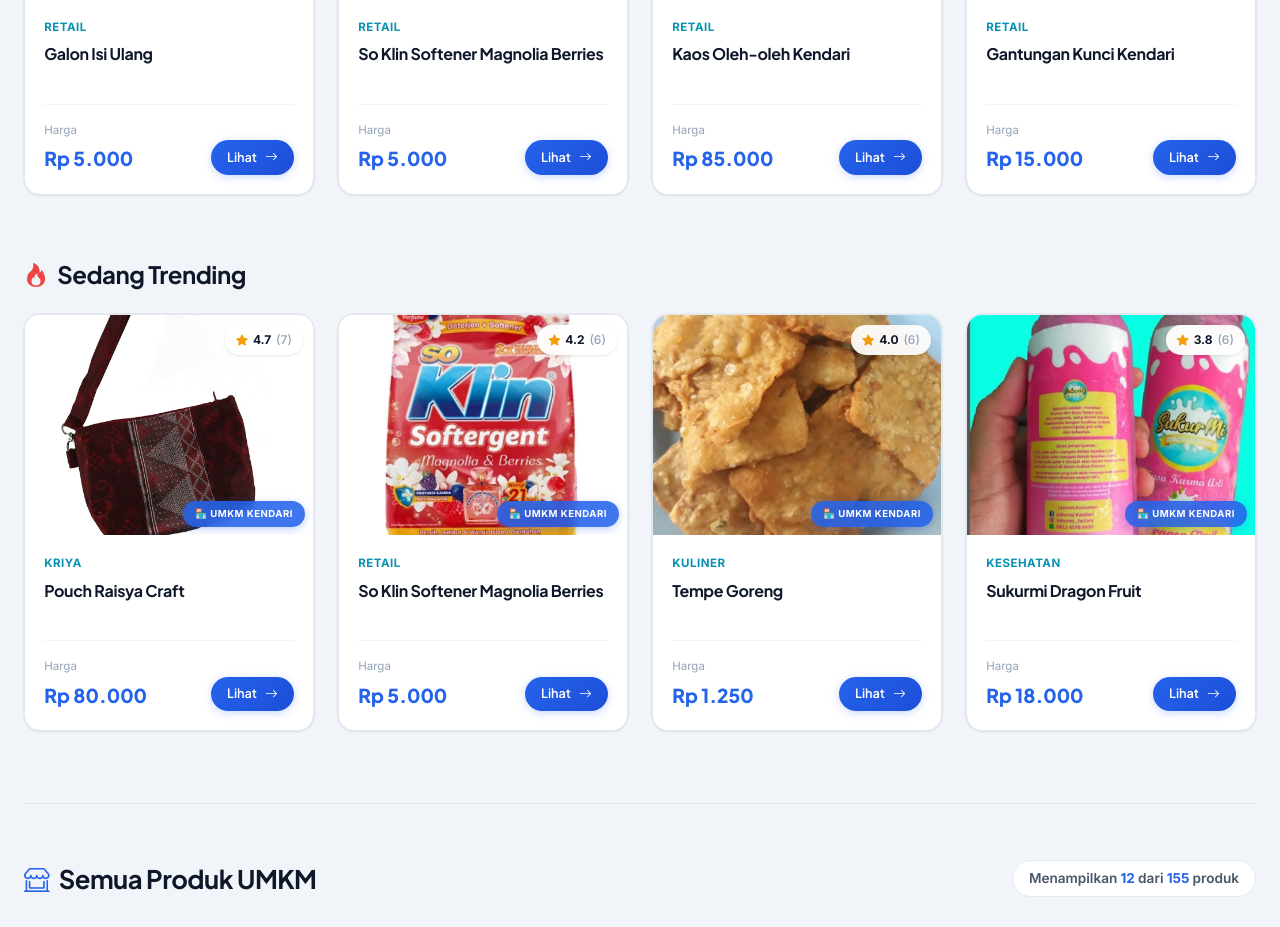
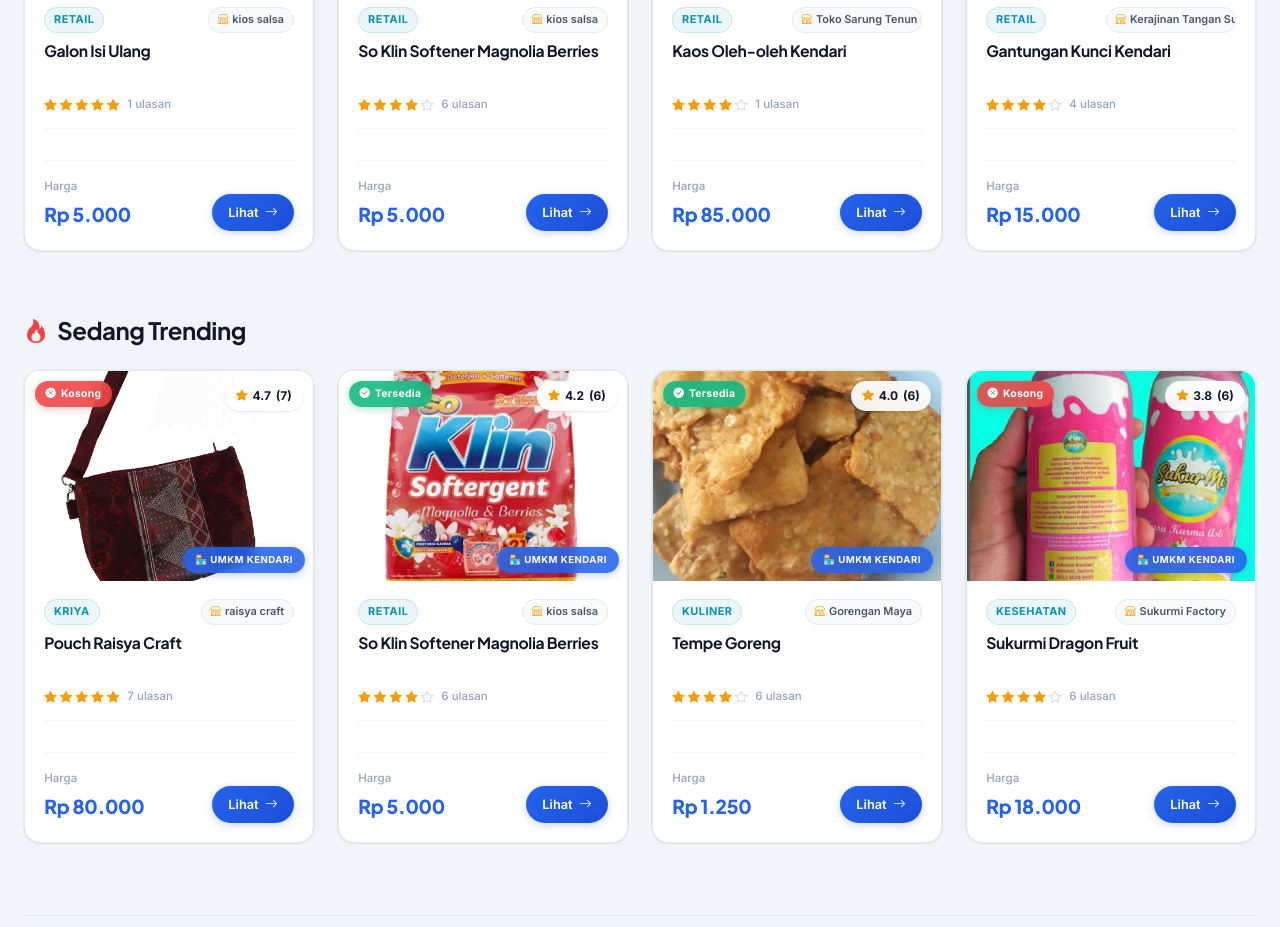
Before and after one commit to sahrulraiya23/umkm-kendari-rec, a Flask app: page / in a window 1280 px wide. Shown: the part 1291-2218 px from the top of the page. Run offline with Flask 3, Linux system fonts and the light colour scheme; data comes from the database, SQL or seed files in the repository; some libraries are stand-ins or nearby versions.

Commit message:
Update style card produk

```diff
--- a/static/css/style.css
+++ b/static/css/style.css
@@ -612,20 +612,23 @@ img {
     transition: var(--transition);
     position: relative;
     box-shadow: var(--shadow-card);
+    display: flex;
+    flex-direction: column;
 }
 
 .product-card:hover {
     transform: translateY(-6px);
-    border-color: rgba(37, 99, 235, 0.2);
+    border-color: rgba(37, 99, 235, 0.25);
     box-shadow: var(--shadow-xl), var(--shadow-glow);
 }
 
 .product-card .card-image {
     width: 100%;
-    height: 200px;
+    height: 210px;
     overflow: hidden;
     position: relative;
     background: var(--bg-surface);
+    flex-shrink: 0;
 }
 
 .product-card .card-image img {
@@ -646,8 +649,8 @@ img {
     bottom: 0;
     left: 0;
     right: 0;
-    height: 50%;
-    background: linear-gradient(to top, rgba(15, 23, 42, 0.15), transparent);
+    height: 55%;
+    background: linear-gradient(to top, rgba(15, 23, 42, 0.25), transparent);
     opacity: 0;
     transition: opacity 0.4s ease;
     pointer-events: none;
@@ -697,7 +700,8 @@ img {
     font-weight: 700;
     font-size: 0.85rem;
     gap: 0.6rem;
-    position: relative;
+    position: absolute;
+    top: 0; left: 0; right: 0; bottom: 0;
     overflow: hidden;
 }
 
@@ -726,29 +730,101 @@ img {
     font-size: 0.75rem;
 }
 
+/* === STOCK BADGE (top-left on image) === */
+.stock-badge {
+    position: absolute;
+    top: 10px;
+    left: 10px;
+    z-index: 3;
+    display: inline-flex;
+    align-items: center;
+    gap: 0.3rem;
+    padding: 0.25rem 0.65rem;
+    border-radius: var(--radius-full);
+    font-size: 0.65rem;
+    font-weight: 700;
+    letter-spacing: 0.3px;
+    backdrop-filter: blur(8px);
+}
+
+.stock-available {
+    background: rgba(16, 185, 129, 0.88);
+    color: white;
+    box-shadow: 0 2px 8px rgba(16, 185, 129, 0.35);
+}
+
+.stock-empty {
+    background: rgba(239, 68, 68, 0.88);
+    color: white;
+    box-shadow: 0 2px 8px rgba(239, 68, 68, 0.3);
+}
+
+/* === CARD BODY === */
 .product-card .card-body {
-    padding: 1.2rem;
+    padding: 1.1rem 1.2rem 1.2rem;
+    display: flex;
+    flex-direction: column;
+    flex: 1;
+}
+
+/* Meta row: kategori + UMKM name */
+.card-meta-row {
+    display: flex;
+    align-items: center;
+    justify-content: space-between;
+    gap: 0.4rem;
+    margin-bottom: 0.45rem;
+    flex-wrap: wrap;
 }
 
 .product-card .card-category {
-    font-size: 0.72rem;
+    font-size: 0.68rem;
     color: var(--secondary);
     font-weight: 700;
     text-transform: uppercase;
     letter-spacing: 0.5px;
-    margin-bottom: 0.35rem;
-}
-
+    background: rgba(8, 145, 178, 0.08);
+    padding: 0.18rem 0.55rem;
+    border-radius: var(--radius-full);
+    border: 1px solid rgba(8, 145, 178, 0.15);
+    white-space: nowrap;
+}
+
+/* UMKM Seller Name */
+.card-umkm-name {
+    display: inline-flex;
+    align-items: center;
+    gap: 0.25rem;
+    font-size: 0.68rem;
+    font-weight: 600;
+    color: var(--text-secondary);
+    background: var(--bg-surface);
+    border: 1px solid var(--border-color);
+    padding: 0.18rem 0.55rem;
+    border-radius: var(--radius-full);
+    white-space: nowrap;
+    max-width: 130px;
+    overflow: hidden;
+    text-overflow: ellipsis;
+}
+
+.card-umkm-name i {
+    color: var(--accent);
+    font-size: 0.65rem;
+}
+
+/* Product Title */
 .product-card .card-title {
-    font-size: 1rem;
+    font-size: 0.98rem;
     font-weight: 700;
-    margin-bottom: 0.5rem;
+    margin-bottom: 0.6rem;
     color: var(--text-primary);
     display: -webkit-box;
     -webkit-line-clamp: 2;
     -webkit-box-orient: vertical;
     overflow: hidden;
-    line-height: 1.4;
+    line-height: 1.45;
+    min-height: 2.8rem;
 }
 
 .product-card .card-title a {
@@ -758,6 +834,84 @@ img {
 
 .product-card .card-title a:hover {
     color: var(--primary);
+}
+
+/* Stars row */
+.card-stars {
+    display: flex;
+    align-items: center;
+    gap: 0.2rem;
+    margin-bottom: 0.8rem;
+    font-size: 0.78rem;
+    color: var(--accent);
+}
+
+.card-stars .bi-star {
+    color: #CBD5E1;
+}
+
+.card-review-count {
+    font-size: 0.72rem;
+    color: var(--text-muted);
+    margin-left: 0.3rem;
+    font-weight: 500;
+}
+
+/* Divider */
+.card-divider {
+    height: 1px;
+    background: var(--border-light);
+    margin-bottom: 0.9rem;
+}
+
+/* Price + CTA */
+.card-footer-bar {
+    display: flex;
+    align-items: center;
+    justify-content: space-between;
+    gap: 0.5rem;
+    margin-top: auto;
+}
+
+.card-price-block {}
+
+.card-price-label {
+    font-size: 0.7rem;
+    color: var(--text-muted);
+    font-weight: 500;
+    margin-bottom: 0.1rem;
+}
+
+.card-price-value {
+    font-size: 1.1rem;
+    font-weight: 800;
+    color: var(--primary);
+    letter-spacing: -0.3px;
+}
+
+/* Lihat Button */
+.card-btn-lihat {
+    display: inline-flex;
+    align-items: center;
+    gap: 0.4rem;
+    padding: 0.45rem 1rem;
+    background: linear-gradient(135deg, var(--primary), var(--primary-dark));
+    color: white;
+    font-size: 0.8rem;
+    font-weight: 600;
+    border-radius: var(--radius-full);
+    text-decoration: none;
+    transition: var(--transition);
+    box-shadow: 0 2px 8px rgba(37, 99, 235, 0.25);
+    white-space: nowrap;
+    flex-shrink: 0;
+}
+
+.card-btn-lihat:hover {
+    transform: translateY(-2px);
+    box-shadow: 0 6px 16px rgba(37, 99, 235, 0.4);
+    color: white;
+    gap: 0.6rem;
 }
 
 .product-card .card-price {
--- a/templates/index.html
+++ b/templates/index.html
@@ -4,34 +4,80 @@
 {% block content %}
 {# Macro untuk Product Card agar konsisten #}
 {% macro render_product_card(produk) %}
-<div class="product-card" style="display: flex; flex-direction: column; height: 100%;">
-    <div class="card-image" style="height: 220px; position: relative;">
+<div class="product-card">
+    {# === IMAGE AREA === #}
+    <div class="card-image">
         <a href="{{ url_for('main.detail_produk', produk_id=produk.id) }}" class="product-image-wrapper">
             <img src="{{ url_for('static', filename='uploads/' + produk.gambar) }}" alt="{{ produk.nama }}"
                  onerror="let wrapper = this.closest('.product-image-wrapper'); wrapper.querySelector('img').style.display='none'; wrapper.querySelector('.no-photo-placeholder').style.display='flex';"
                  style="width: 100%; height: 100%; object-fit: cover; display: block;">
-            <div class="no-photo-placeholder" style="display: none; position: absolute; top: 0; left: 0; right: 0; bottom: 0;">
+            <div class="no-photo-placeholder" style="display: none;">
                 <i class="bi bi-image"></i>
-                <span>No Photos</span>
+                <span>Belum Ada Foto</span>
             </div>
         </a>
+
+        {# Rating Badge - Top Right #}
         <div class="rating-badge">
-            <i class="bi bi-star-fill"></i> {{ "{:.1f}".format(produk.avg_rating) }} <span style="color: var(--text-muted); font-weight: 500;">({{ produk.total_rating }})</span>
+            <i class="bi bi-star-fill"></i>
+            {{ "{:.1f}".format(produk.avg_rating) }}
+            <span>({{ produk.total_rating }})</span>
         </div>
+
+        {# Stok Badge - Top Left #}
+        {% if produk.tersedia and produk.stok and produk.stok > 0 %}
+        <div class="stock-badge stock-available">
+            <i class="bi bi-check-circle-fill"></i> Tersedia
+        </div>
+        {% else %}
+        <div class="stock-badge stock-empty">
+            <i class="bi bi-x-circle-fill"></i> Kosong
+        </div>
+        {% endif %}
     </div>
-    <div class="card-body" style="flex: 1; display: flex; flex-direction: column;">
-        <div class="card-category">
-            {{ produk.kategori_nama or 'Umum' }}
+
+    {# === BODY AREA === #}
+    <div class="card-body">
+
+        {# Kategori + UMKM Name #}
+        <div class="card-meta-row">
+            <span class="card-category">
+                {{ produk.kategori_nama or 'Umum' }}
+            </span>
+            {% if produk.seller_nama %}
+            <span class="card-umkm-name">
+                <i class="bi bi-shop"></i> {{ produk.seller_nama }}
+            </span>
+            {% endif %}
         </div>
-        <h3 class="card-title" style="min-height: 2.8rem; margin-bottom: auto;">
+
+        {# Product Name #}
+        <h3 class="card-title">
             <a href="{{ url_for('main.detail_produk', produk_id=produk.id) }}">{{ produk.nama }}</a>
         </h3>
+
+        {# Star Display #}
+        <div class="card-stars">
+            {% for i in range(5) %}
+                {% if i < produk.avg_rating|round|int %}
+                    <i class="bi bi-star-fill"></i>
+                {% else %}
+                    <i class="bi bi-star"></i>
+                {% endif %}
+            {% endfor %}
+            <span class="card-review-count">{{ produk.total_rating }} ulasan</span>
+        </div>
+
+        {# Divider #}
+        <div class="card-divider"></div>
+
+        {# Price + Button #}
         <div class="card-footer-bar">
-            <div>
+            <div class="card-price-block">
                 <div class="card-price-label">Harga</div>
                 <div class="card-price-value">Rp {{ "{:,.0f}".format(produk.harga).replace(',', '.') }}</div>
             </div>
-            <a href="{{ url_for('main.detail_produk', produk_id=produk.id) }}" class="btn btn-primary btn-sm" style="border-radius: var(--radius-full); padding: 0.4rem 1rem;">
+            <a href="{{ url_for('main.detail_produk', produk_id=produk.id) }}" class="card-btn-lihat">
                 Lihat <i class="bi bi-arrow-right"></i>
             </a>
         </div>
```
